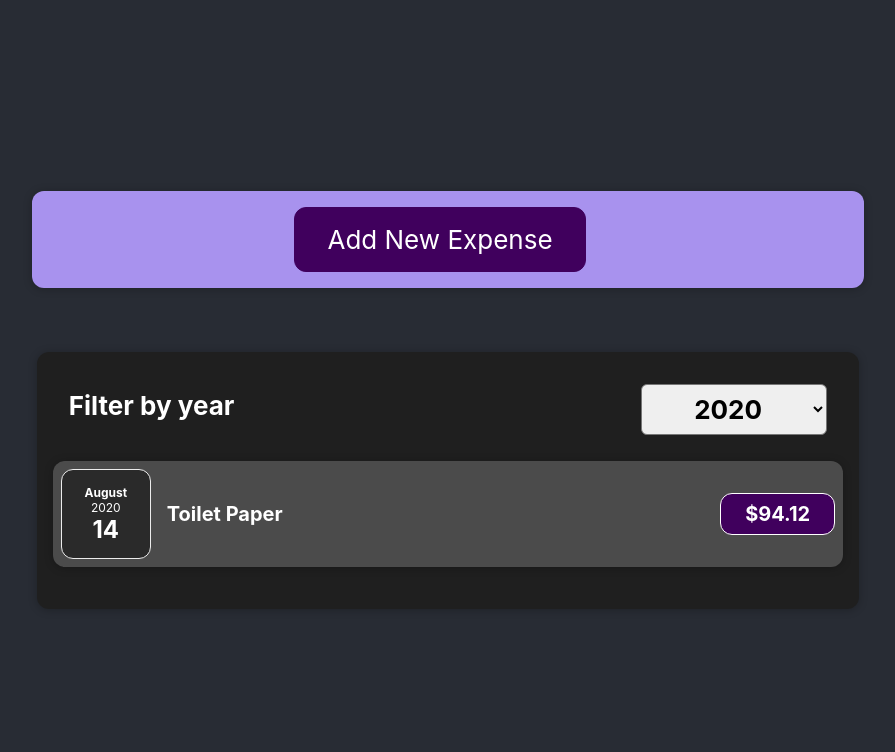
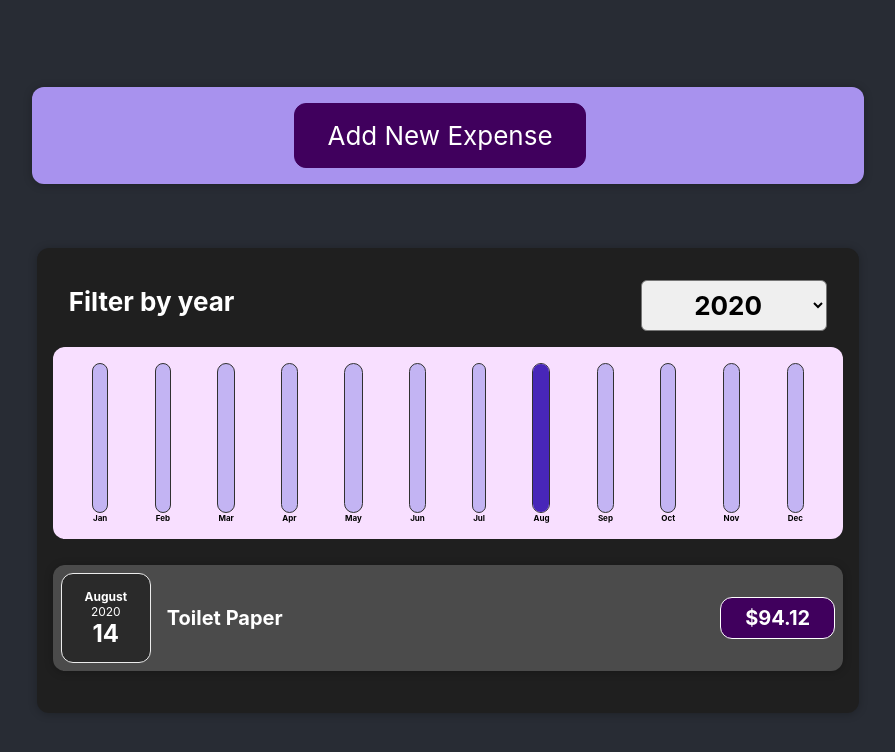
Before and after one commit to mariadrshv/udemy-react-app, a React (Create React App) app: page / in a window 1280 px wide. Shown: the top 752 px of the page, without its empty margins (192-1087 px from the left). Built offline with nearby package versions, Linux system fonts and the light colour scheme.

Commit message:
Added ChartBar component

```diff
--- a/src/components/Chart/Chart.js
+++ b/src/components/Chart/Chart.js
@@ -1,11 +1,22 @@
 import React from "react";
-import ChartBar from './ChartBar';
-import './Chart.css';
+import ChartBar from "./ChartBar";
+import "./Chart.css";
 
-const Chart = props => {
-    return <div className="chart">
-       {props.dataPoints.map(dataPoint => <ChartBar key={dataPoint.id} value={dataPoint.value} maxValue={null} label={dataPoint.label} />)}
+const Chart = ({ dataPoints }) => {
+  const dataPointValues = dataPoints.map((dataPoint) => dataPoint.value);
+  const totalMaximum = Math.max(...dataPointValues);
+  return (
+    <div className="chart">
+      {dataPoints.map((dataPoint) => (
+        <ChartBar
+          key={dataPoint.id}
+          value={dataPoint.value}
+          maxValue={totalMaximum}
+          label={dataPoint.label}
+        />
+      ))}
     </div>
-}
+  );
+};
 
 export default Chart;
--- a/src/components/Chart/ChartBar.css
+++ b/src/components/Chart/ChartBar.css
@@ -27,4 +27,5 @@
   font-weight: bold;
   font-size: 0.5rem;
   text-align: center;
+  color: #000;
 }
--- a/src/components/Chart/ChartBar.js
+++ b/src/components/Chart/ChartBar.js
@@ -0,0 +1,23 @@
+import React from "react";
+
+import "./ChartBar.css";
+
+const ChartBar = ({ key, value, maxValue, label }) => {
+  let barFillHeight = "0%";
+  if (maxValue > 0) {
+    barFillHeight = Math.round((value / maxValue) * 100) + "%";
+  }
+  return (
+    <div className="chart-bar">
+      <div className="chart-bar__inner">
+        <div
+          className="chart-bar__fill"
+          style={{ height: barFillHeight }}
+        ></div>
+      </div>
+      <div className="chart-bar__label">{label}</div>
+    </div>
+  );
+};
+
+export default ChartBar;
--- a/src/components/Expenses/Expenses.js
+++ b/src/components/Expenses/Expenses.js
@@ -1,5 +1,6 @@
 import React, {useState} from 'react';
 import './Expenses.css';
+import ExpensesChart from './ExpensesChart';
 import Card from '../UI/Card';
 import ExpensesFilter from '../NewExpense/ExpensesFilter'
 import ExpensesList from './ExpensesList';
@@ -19,6 +20,7 @@ function Expenses ({expenses}) {
     <div>
         <Card className='expenses'>
         <ExpensesFilter selected={filteredYear} onChangeFilter={filterChangedHandler}/>
+        <ExpensesChart expenses={filteredExpenses}/>
         <ExpensesList items={filteredExpenses}/>
         </Card>
     </div>
--- /dev/null
+++ b/src/components/Expenses/ExpensesChart.js
@@ -0,0 +1,27 @@
+import React from "react";
+import Chart from "../Chart/Chart";
+
+const ExpensesChart = ({expenses}) => {
+  const chartDataPoints = [
+    { label: "Jan", value: 0 },
+    { label: "Feb", value: 0 },
+    { label: "Mar", value: 0 },
+    { label: "Apr", value: 0 },
+    { label: "May", value: 0 },
+    { label: "Jun", value: 0 },
+    { label: "Jul", value: 0 },
+    { label: "Aug", value: 0 },
+    { label: "Sep", value: 0 },
+    { label: "Oct", value: 0 },
+    { label: "Nov", value: 0 },
+    { label: "Dec", value: 0 },
+  ];
+
+  for (const expense of expenses) { //for-in -> objects; for-of -> arrays
+    const expenseMonth = expense.date.getMonth(); // strarting at 0 => Jan it's 0
+    chartDataPoints[expenseMonth].value += expense.amount;
+  }
+  return <Chart dataPoints={chartDataPoints}/>;
+};
+
+export default ExpensesChart;
--- a/src/components/NewExpense/ExpenseForm.js
+++ b/src/components/NewExpense/ExpenseForm.js
@@ -1,10 +1,10 @@
-import React, {useState} from "react";
-import './ExpenseForm.css'
+import React, { useState } from "react";
+import "./ExpenseForm.css";
 
 const ExpenseForm = (props) => {
-    const [enteredTitle, setEnteredTitle] = useState('');
-    const [enteredDate, setEnteredDate] = useState('');
-    const [enteredAmount, setEnteredAmount] = useState('');
+  const [enteredTitle, setEnteredTitle] = useState("");
+  const [enteredDate, setEnteredDate] = useState("");
+  const [enteredAmount, setEnteredAmount] = useState("");
 
   // const [userInput, setUserInput] = useState({
   //     enteredTitle: '',
@@ -12,9 +12,8 @@ const ExpenseForm = (props) => {
   //     enteredAmount: ''
   // });
 
-
   const titleChangeHandler = (event) => {
-        setEnteredTitle(event.target.value)
+    setEnteredTitle(event.target.value);
     // setUserInput({
     //     ...userInput,
     //     enteredTitle: event.target.value,
@@ -25,7 +24,7 @@ const ExpenseForm = (props) => {
   };
 
   const amountChangeHandler = (event) => {
-        setEnteredAmount(event.target.value)
+    setEnteredAmount(event.target.value);
     // setUserInput({
     //     ...userInput,
     //     enteredAmount: event.target.value,
@@ -33,7 +32,7 @@ const ExpenseForm = (props) => {
   };
 
   const dateChangeHandler = (event) => {
-        setEnteredDate(event.target.value)
+    setEnteredDate(event.target.value);
     // setUserInput({
     //     ...userInput,
     //     enteredDate: event.target.value,
@@ -45,42 +44,58 @@ const ExpenseForm = (props) => {
 
     const expenseData = {
       title: enteredTitle,
-            amount: enteredAmount,
-            date: new Date(enteredDate)
+      amount: +enteredAmount,
+      date: new Date(enteredDate),
     };
 
     props.onSaveExpenseData(expenseData);
-        setEnteredAmount('')
-        setEnteredDate('')
-        setEnteredTitle('')
+    setEnteredAmount("");
+    setEnteredDate("");
+    setEnteredTitle("");
   };
-
-
 
   return (
     <form onSubmit={submitHandler}>
       <div className="new-expense__controls">
         <div className="new-expense__control">
           <label>Title</label>
-                <input type="text" value={enteredTitle} onChange={titleChangeHandler}/>
+          <input
+            type="text"
+            value={enteredTitle}
+            onChange={titleChangeHandler}
+          />
         </div>
         <div className="new-expense__control">
           <label>Amount</label>
-                <input type="number" value={enteredAmount} min="0.01" step="0.01" onChange={amountChangeHandler}/>
+          <input
+            type="number"
+            value={enteredAmount}
+            min="0.01"
+            step="0.01"
+            onChange={amountChangeHandler}
+          />
         </div>
       </div>
       <div className="new-expense__controls">
         <div className="new-expense__control">
           <label>Date</label>
-                <input type="date" value={enteredDate} min="2019-01-01" max="2022-12-31" onChange={dateChangeHandler}/>
+          <input
+            type="date"
+            value={enteredDate}
+            min="2019-01-01"
+            max="2022-12-31"
+            onChange={dateChangeHandler}
+          />
         </div>
       </div>
       <div className="new-expense__actions">
-            <button type="button" onClick={props.onCancel}>Cancel</button>
+        <button type="button" onClick={props.onCancel}>
+          Cancel
+        </button>
         <button type="submit">Add Expense</button>
       </div>
     </form>
   );
-}
+};
 
 export default ExpenseForm;
```
Lines whose indentation alone changed are shown as unchanged.
